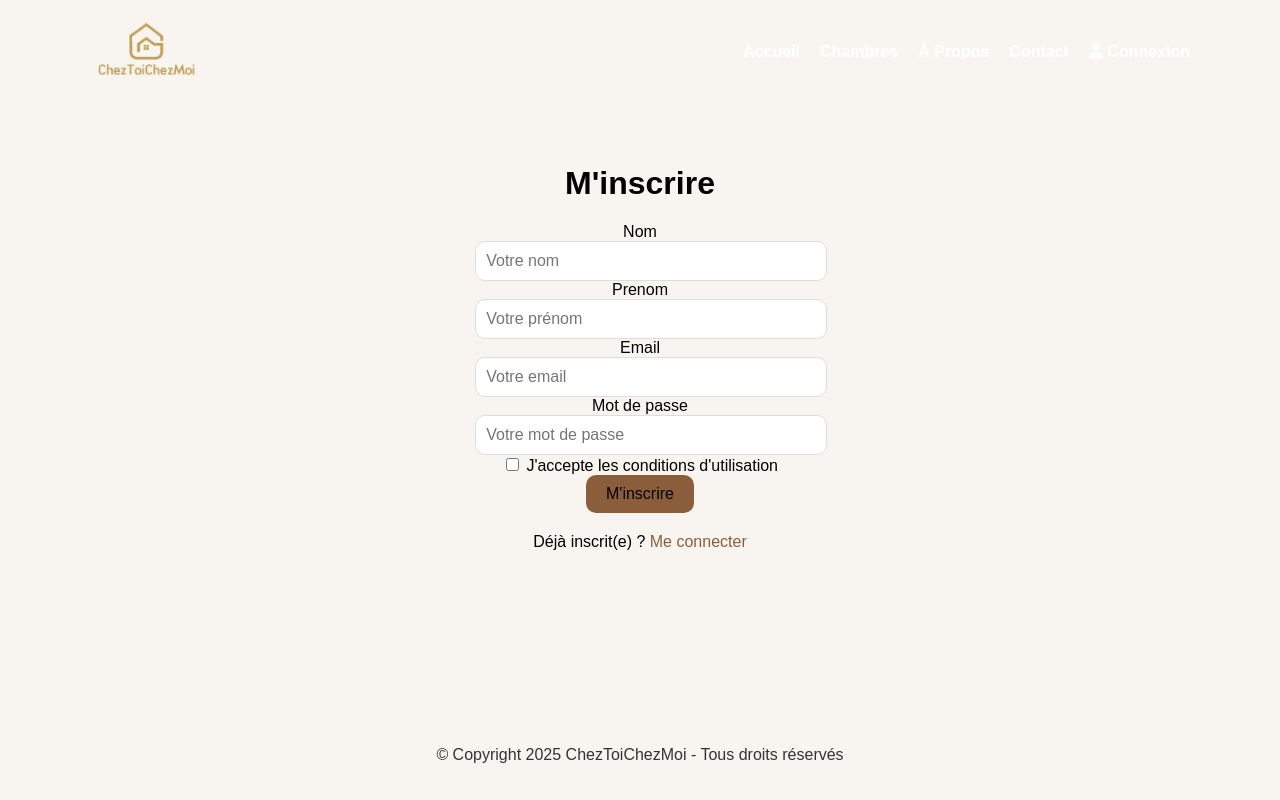
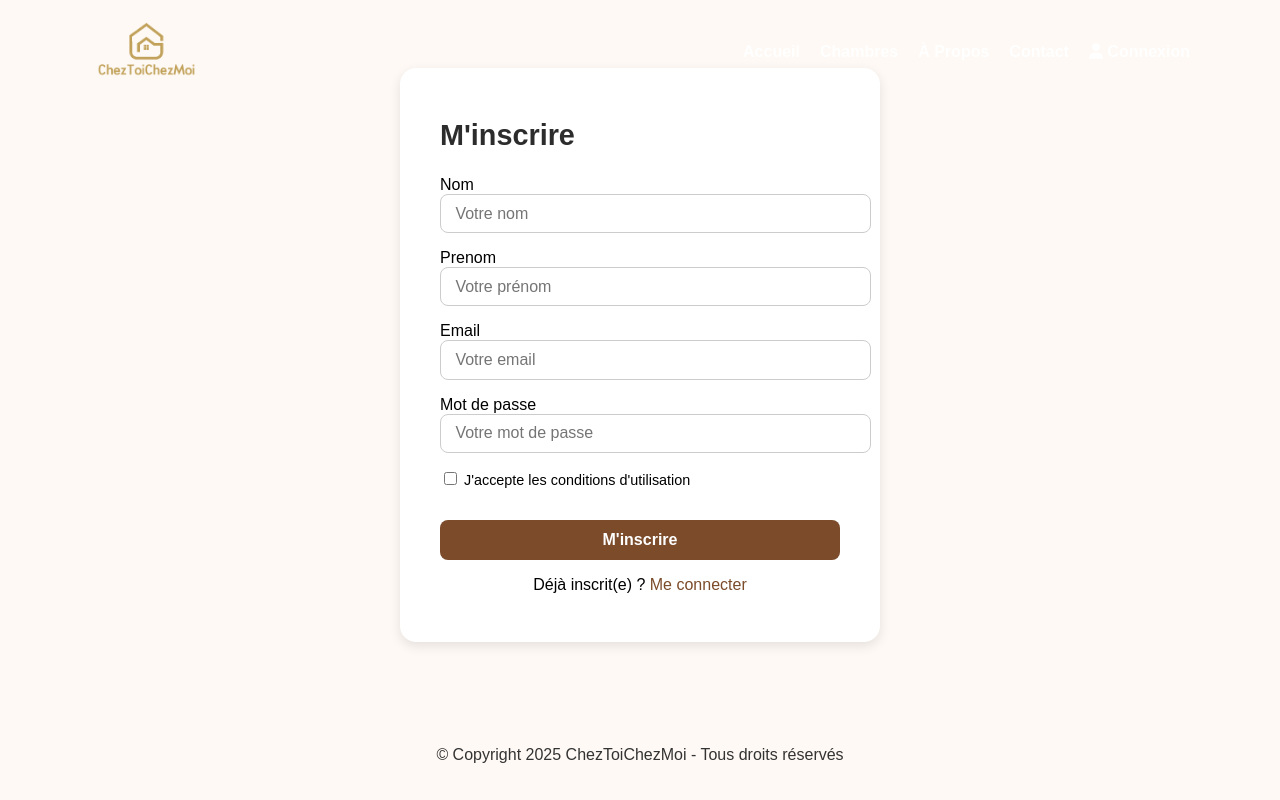
Before and after one commit to marlenaxynou/ChezToiChezMoi, a Symfony app: template templates/registration/register.html.twig in a window 1280 px wide. Run offline with Twig, Linux system fonts and the light colour scheme; the template is opened without the code that fills it, so the values that code supplies are empty; form fields are guessed from the names that the template uses; some libraries are stand-ins or nearby versions.

Commit message:
modif CSS register

```diff
--- a/templates/registration/register.html.twig
+++ b/templates/registration/register.html.twig
@@ -4,15 +4,101 @@
 
 {% block body %}
 
+    <style>
+        body {
+            background-color: #fef9f4;
+            font-family: 'Poppins', sans-serif;
+            display: flex;
+            justify-content: center;
+            align-items: center;
+            min-height: 100vh;
+            margin: 0;
+        }
+
+        form {
+            background-color: #fff;
+            padding: 2rem 2.5rem;
+            border-radius: 1rem;
+            box-shadow: 0 4px 12px rgba(0,0,0,0.1);
+            width: 100%;
+            max-width: 400px;
+            text-align: left;
+        }
+
+        h1 {
+            font-size: 1.8rem;
+            font-weight: 600;
+            margin-bottom: 1.5rem;
+            color: #2c2c2c;
+            text-align: left;
+        }
+
+        .form-control {
+            border-radius: 0.5rem;
+            border: 1px solid #ccc;
+            padding: 0.6rem 0.9rem;
+            font-size: 1rem;
+        }
+
+        .btn-primary {
+            background-color: #7b4b2a;
+            border: none;
+            border-radius: 0.5rem;
+            padding: 0.7rem 1.2rem;
+            font-weight: 600;
+            color: white;
+            width: 100%;
+            margin-top: 1rem;
+            transition: background 0.3s;
+        }
+
+        .btn-primary:hover {
+            background-color: #5c3a1f;
+        }
+
+        .checkbox {
+            font-size: 0.9rem;
+            margin-top: 1rem;
+        }
+
+        a {
+            color: #7b4b2a;
+            text-decoration: none;
+        }
+
+        a:hover {
+            text-decoration: underline;
+        }
+
+        .mb-3 {
+            margin-bottom: 1rem;
+        }
+
+        .mt-3 {
+            margin-top: 1rem;
+            text-align: center;
+        }
+
+        .already-logged {
+            background: #fff4e6;
+            padding: 1rem;
+            border-radius: 0.5rem;
+            margin-bottom: 1.5rem;
+            text-align: center;
+            color: #7b4b2a;
+            font-size: 0.95rem;
+        }
+    </style>
+
     {% if app.user %}
-        <div class="mb-3">
-            Vous êtes déjà connecté(e) en tant que  {{ app.user.userIdentifier }},
+        <div class="already-logged">
+            Vous êtes déjà connecté(e) en tant que <strong>{{ app.user.userIdentifier }}</strong>,
             <a href="{{ path('app_logout') }}">Me déconnecter</a>
         </div>
     {% endif %}
 
     <form method="post">
-        <h1 class="h3 mb-3 font-weight-normal">M'inscrire</h1>
+        <h1>M'inscrire</h1>
 
         {{ form_start(registrationForm) }}
 
@@ -49,12 +135,11 @@
 
         <input type="hidden" name="_csrf_token" value="{{ csrf_token('authenticate') }}">
 
-        <button class="btn btn-lg btn-primary" type="submit">
-            M'inscrire
-        </button>
+        <button class="btn btn-primary" type="submit">M'inscrire</button>
 
         <p class="mt-3">Déjà inscrit(e) ? <a href="{{ path('app_login') }}">Me connecter</a></p>
 
         {{ form_end(registrationForm) }}
     </form>
+
 {% endblock %}
```
